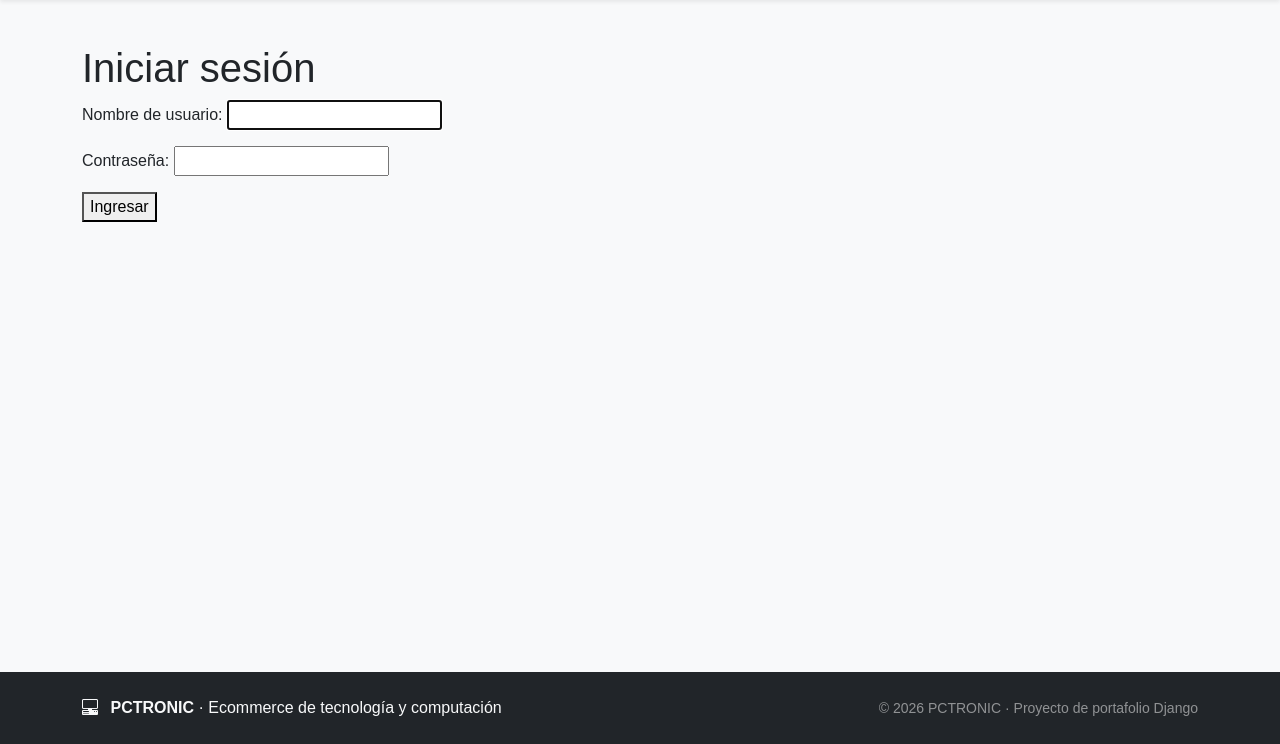
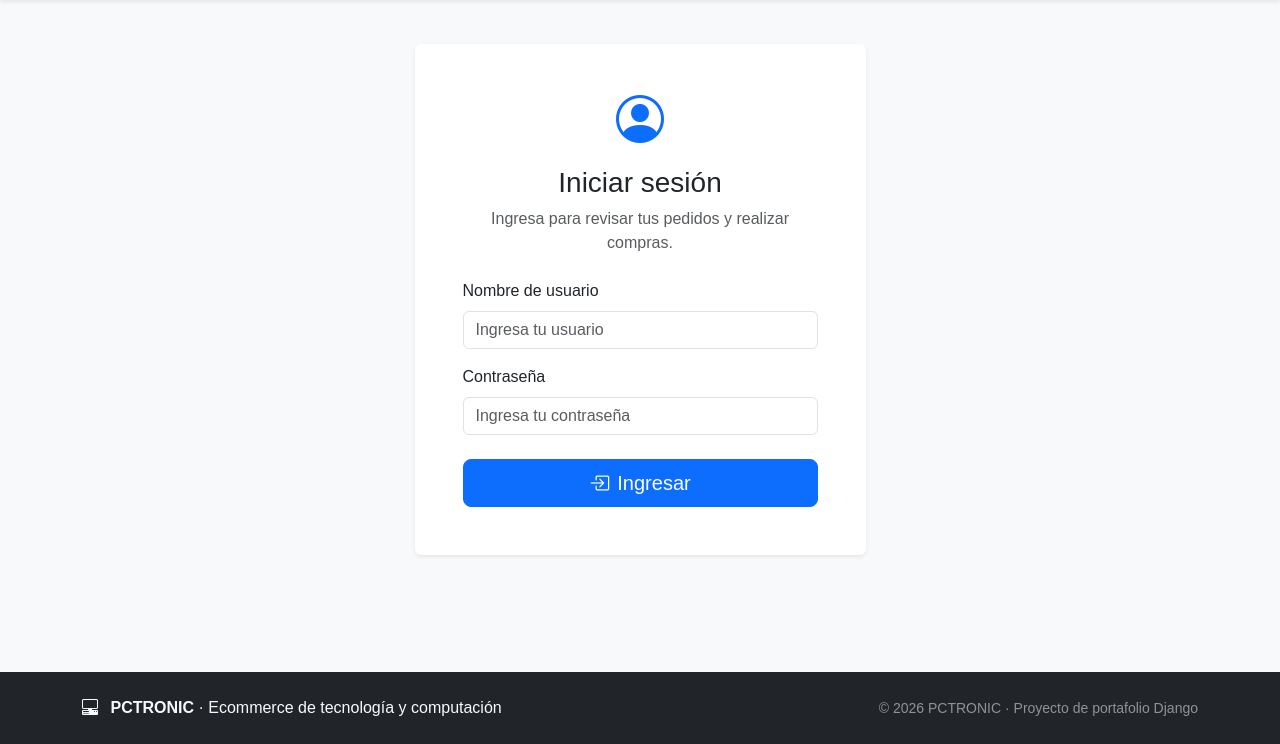
Before and after one commit to JCarvajalLab/Modulo-8-E-commerce-ProyectoFinal, a Django app: page /login/ in a window 1280 px wide. Shown: the part 56-800 px from the top of the page. Run offline with Django 5.2, Linux system fonts and the light colour scheme.

Commit message:
style: Se agregan mejoras visuales con boostrap al login

```diff
--- /dev/null
+++ b/usuarios/forms.py
@@ -0,0 +1,14 @@
+from django import forms
+from django.contrib.auth.forms import AuthenticationForm
+
+
+class LoginForm(AuthenticationForm):
+    username = forms.CharField(
+        label="Nombre de usuario",
+        widget=forms.TextInput(attrs={"class": "form-control","placeholder": "Ingresa tu usuario","autocomplete": "username",}),
+    )
+
+    password = forms.CharField(
+        label="Contraseña",
+        widget=forms.PasswordInput(attrs={"class": "form-control","placeholder": "Ingresa tu contraseña","autocomplete": "current-password",}),
+    )
--- a/usuarios/templates/usuarios/login.html
+++ b/usuarios/templates/usuarios/login.html
@@ -1,11 +1,54 @@
 {% extends "base.html" %}
-{% block title %}Iniciar sesion{% endblock title %}
+{% block title %}Iniciar sesión{% endblock title %}
+
 {% block content %}
-<h1>Iniciar sesión</h1>
+<div class="row justify-content-center">
+    <div class="col-md-8 col-lg-5">
+        <div class="card border-0 shadow-sm">
+            <div class="card-body p-4 p-md-5">
+                <div class="text-center mb-4">
+                    <i class="bi bi-person-circle display-5 text-primary"></i>
 
-<form method="post">
-    {% csrf_token %}
-    {{ form.as_p }}
-    <button type="submit">Ingresar</button>
-</form>
+                    <h1 class="h3 mt-3 mb-2">Iniciar sesión</h1>
+
+                    <p class="text-body-secondary mb-0">
+                        Ingresa para revisar tus pedidos y realizar compras.
+                    </p>
+                </div>
+
+                <form method="post" novalidate>
+                    {% csrf_token %}
+
+                    {% if form.non_field_errors %}
+                        <div class="alert alert-danger">
+                            {{ form.non_field_errors }}
+                        </div>
+                    {% endif %}
+
+                    {% for field in form %}
+                        <div class="mb-3">
+                            <label class="form-label" for="{{ field.id_for_label }}">
+                                {{ field.label }}
+                            </label>
+
+                            {{ field }}
+
+                            {% if field.errors %}
+                                <div class="text-danger small mt-1">
+                                    {{ field.errors }}
+                                </div>
+                            {% endif %}
+                        </div>
+                    {% endfor %}
+
+                    <div class="d-grid mt-4">
+                        <button class="btn btn-primary btn-lg" type="submit">
+                            <i class="bi bi-box-arrow-in-right me-2"></i>Ingresar
+                        </button>
+                    </div>
+                </form>
+            </div>
+        </div>
+    </div>
+</div>
 {% endblock content %}
--- a/usuarios/views.py
+++ b/usuarios/views.py
@@ -1,21 +1,19 @@
 from django.shortcuts import redirect, render
-from django.contrib.auth.forms import AuthenticationForm
 from django.contrib.auth import login, logout
+from .forms import LoginForm
 
 def login_view(request):
-    if request.method == 'POST':
-        form = AuthenticationForm(request, data=request.POST)
+    if request.method == "POST":
+        form = LoginForm(request, data=request.POST)
         if form.is_valid():
             usuario = form.get_user()
             login(request, usuario)
-            return redirect('productos:home')
+            return redirect("productos:home")
     else:
-        form = AuthenticationForm()
-
-    context = { "form": form }
-    return render(request, 'usuarios/login.html', context)
+        form = LoginForm(request)
+    context = {"form": form}
+    return render(request, "usuarios/login.html", context)
 
 def logout_view(request):
     logout(request)
-
     return redirect("productos:home")
```
